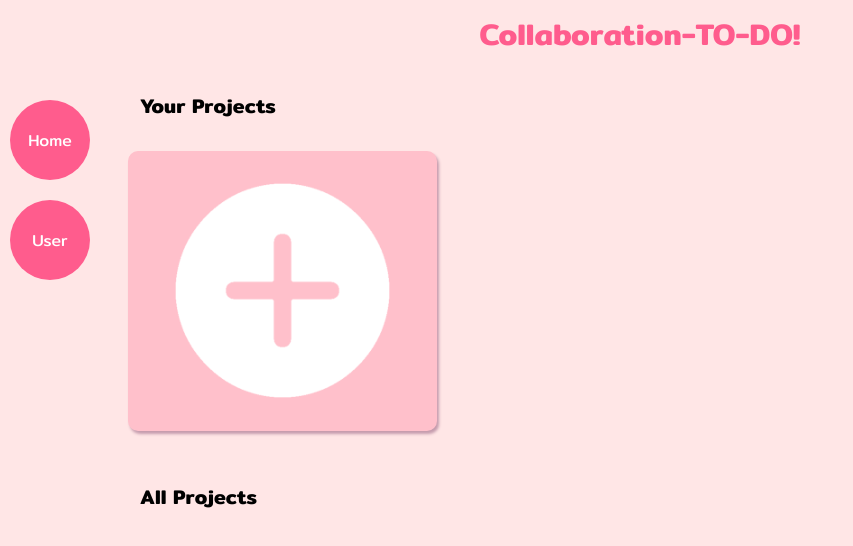
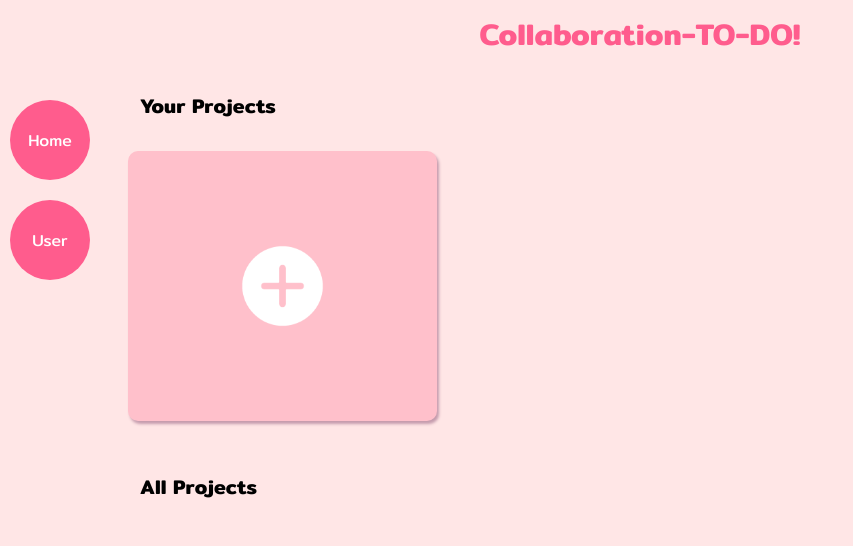
Before and after one commit to tham-ph/G18-COM-ENG-ESS-final-project, a plain HTML site: page index.html in a window 1280 px wide. Shown: the whole page, without its empty margins (0-853 px from the left). Drawn offline with Linux system fonts and the light colour scheme; no server answers.

Commit message:
fix style of add project btn

```diff
--- a/index.html
+++ b/index.html
@@ -28,7 +28,7 @@
 
           <div class="grid-proj-item" id="add-project-wrapper">
             <!-- add project btn-->
-            <div class="project-box drop-shadow">
+            <div class="project-box add-project-wrapper drop-shadow">
               <button class="project-btn add-project-btn">
                 <div class="ratio-box-img">
                   <img
--- a/style.css
+++ b/style.css
@@ -211,7 +211,7 @@ img{
 
 }
 .project-btn.add-project-btn{
-  width: 100%;
+  width: 50%;
   padding-left: 10%;
   padding-right: 10%;
   padding-top: 5%;
@@ -221,6 +221,11 @@ img{
   align-self: center;
   text-align: center;
   align-items: center;
+}
+
+.add-project-wrapper{
+  display: flex;
+  justify-content: center;
 }
 
 .progress {
```
